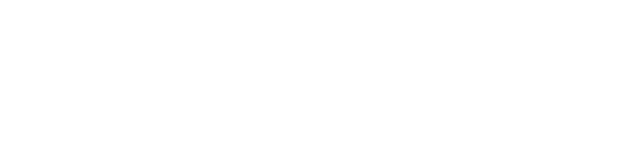
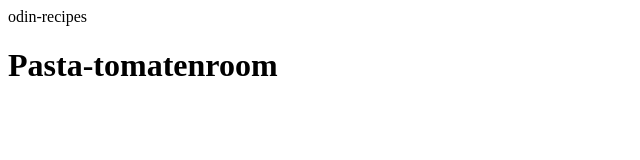
Before and after one commit to vicm-code/odin-recipes, a plain HTML site: page recipes/pasta-tomatenroom.html in a window 1280 px wide. Shown: the whole page, without its empty margins (0-640 px from the left). Drawn offline with Linux system fonts and the light colour scheme.

```diff
--- a/recipes/pasta-tomatenroom.html
+++ b/recipes/pasta-tomatenroom.html
@@ -1,5 +1,7 @@
 <!DOCTYPE html>
 <html lang="en">
 
+<head>odin-recipes</head>
+<h1>Pasta-tomatenroom</h1>
 
 </html>
```
Also changed, not shown: index.html (+2 -0 lines).
